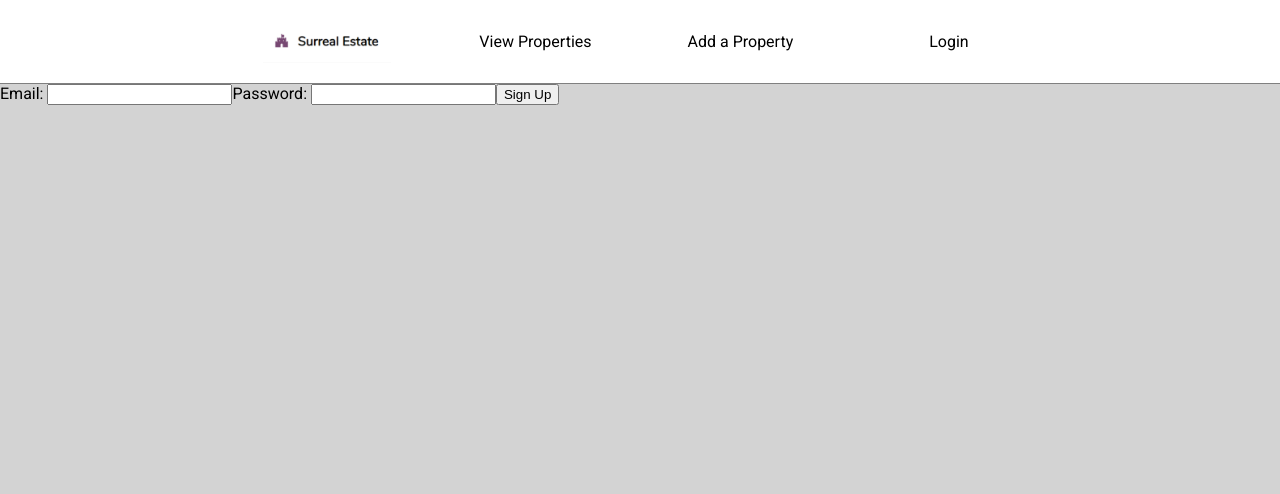
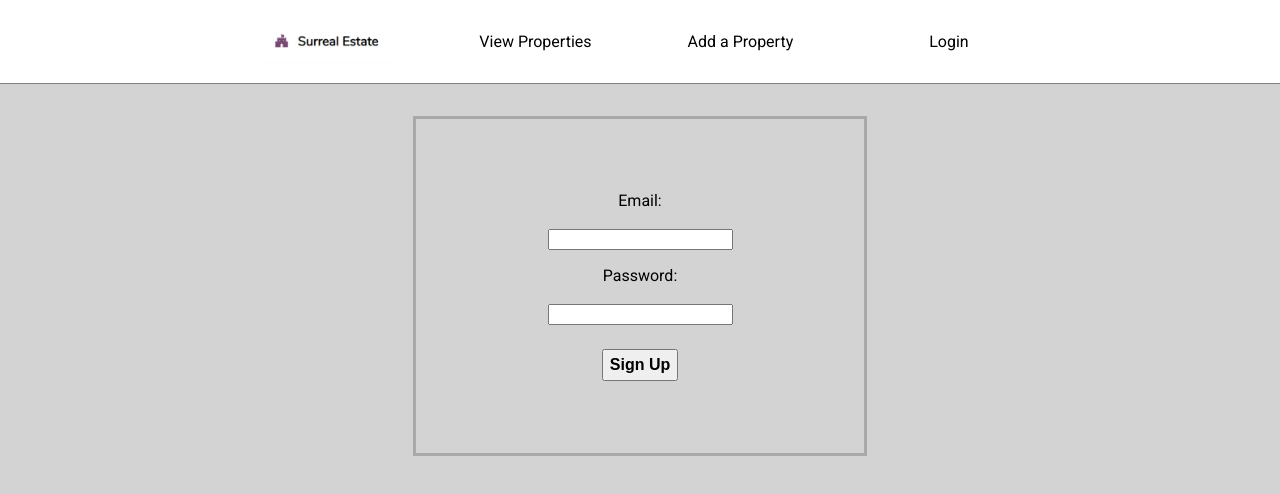
Before and after one commit to toothless13/surreal-estate, a React (Create React App) app: page /sign-up in a window 1280 px wide. Shown: the top 494 px of the page. Built offline with nearby package versions, Linux system fonts and the light colour scheme; no server answers.

Commit message:
style CreateAccount component

```diff
--- a/src/components/CreateAccount.js
+++ b/src/components/CreateAccount.js
@@ -2,6 +2,7 @@ import { createUserWithEmailAndPassword } from "firebase/auth";
 import React, { useState } from "react";
 import { useNavigate } from "react-router-dom";
 import { auth } from "../config/firebase";
+import "../styles/create-account.css";
 
 const CreateAccount = () => {
   const initialState = {
@@ -40,7 +41,8 @@ const CreateAccount = () => {
     <div className="sign-up">
       <form className="sign-up-form" onSubmit={handleSignUp}>
         <label htmlFor="email">
-          Email:{" "}
+          Email: <br />
+          <br />
           <input
             id="email"
             name="email"
@@ -49,7 +51,8 @@ const CreateAccount = () => {
           />
         </label>
         <label htmlFor="password">
-          Password:{" "}
+          Password: <br />
+          <br />
           <input
             id="password"
             name="password"
--- a/src/styles/create-account.css
+++ b/src/styles/create-account.css
@@ -0,0 +1,34 @@
+.sign-up {
+  width: 30%;
+  margin: 2rem auto;
+  text-align: center;
+  padding: 2rem;
+  border: 3px solid darkgray;
+  text-align: center;
+}
+
+.sign-up-form {
+  width: 50%;
+  margin: auto;
+  padding: 2rem;
+  display: flex;
+  flex-direction: column;
+}
+
+.sign-up-form label {
+  display: block;
+  text-align: center;
+  padding: 0.5rem 0;
+  width: 100%;
+  align-self: center;
+}
+
+.sign-up-form button {
+  margin-top: 1rem;
+  margin-bottom: 0.5rem;
+  width: 40%;
+  height: 2rem;
+  font-weight: 700;
+  font-size: 1rem;
+  align-self: center;
+}
```
Also changed, not shown: src/styles/login.css (+0 -7 lines).
